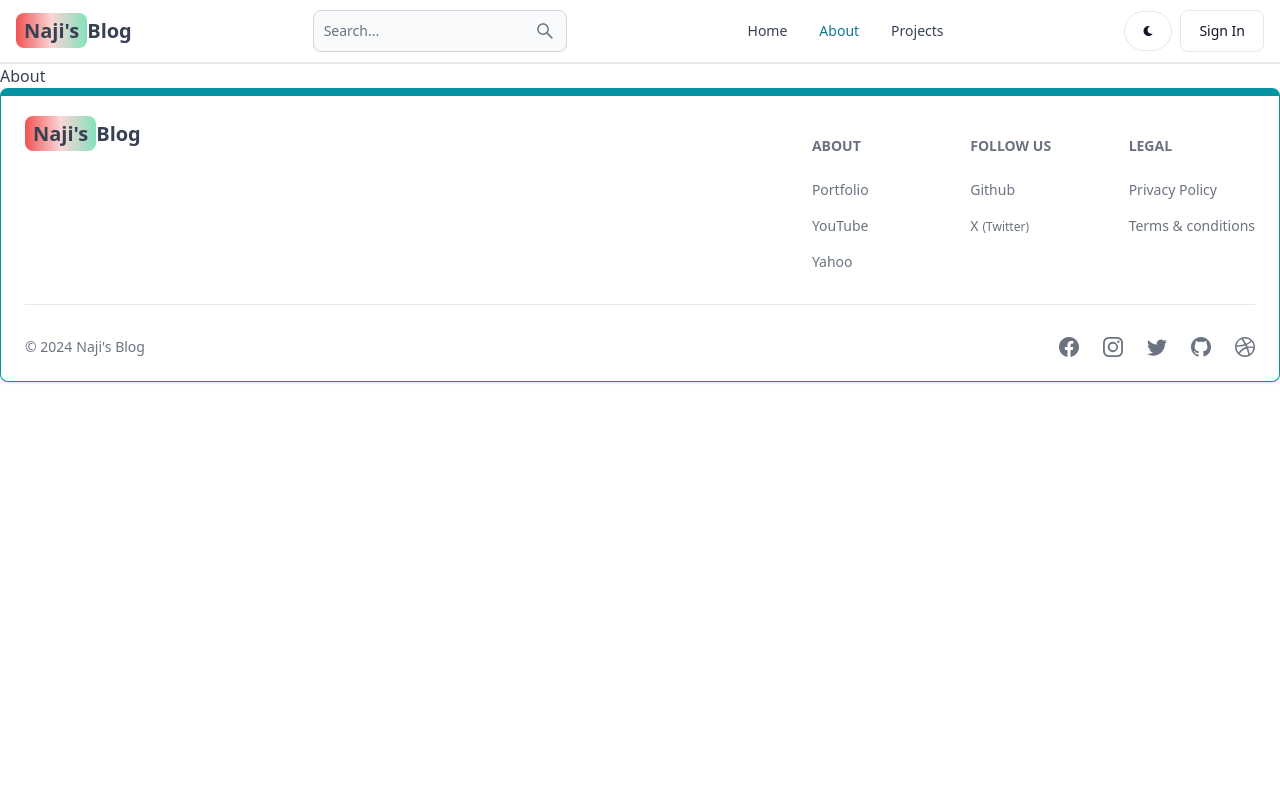
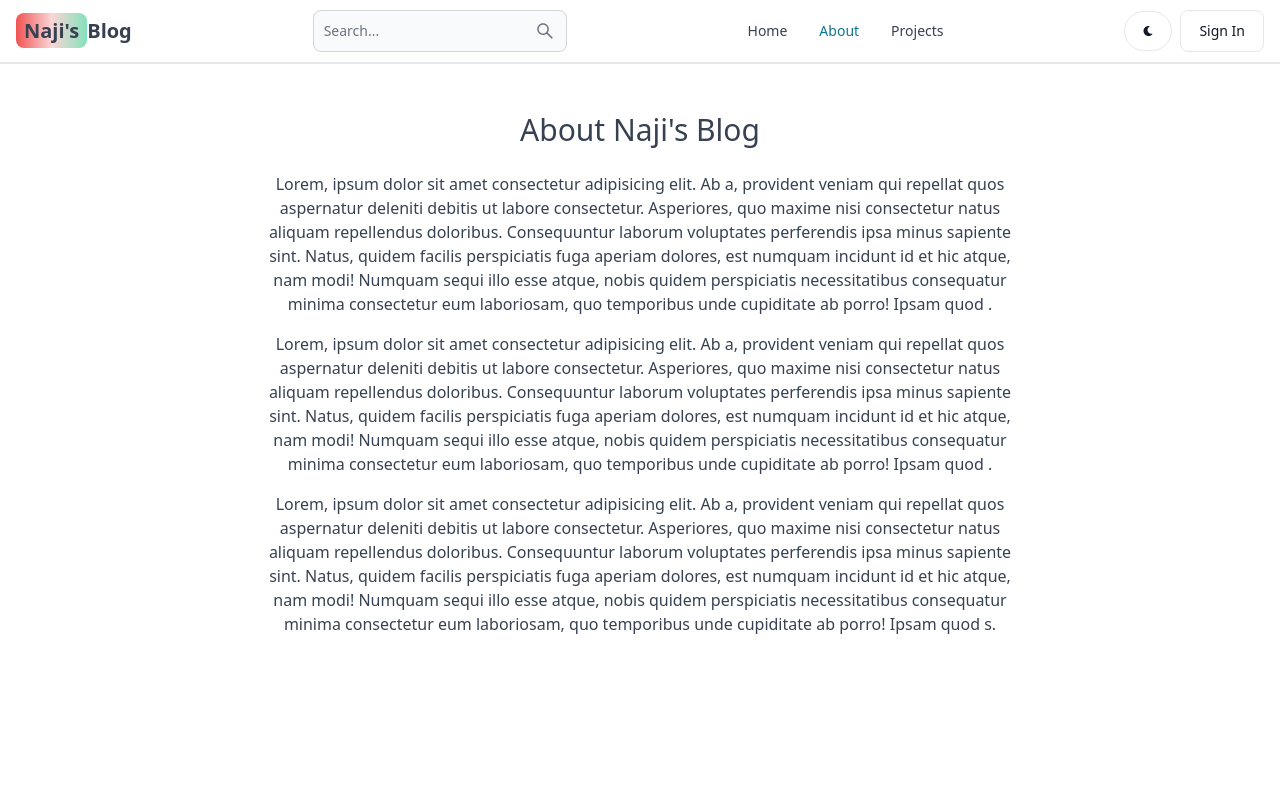
Before and after one commit to Khan511/blogpost, a React (Vite) app in the folder blogpost/: page /about in a window 1280 px wide. Shown: the top 800 px of the page. Built offline with nearby package versions, Linux system fonts and the light colour scheme; no server answers.

Commit message:
complelted About and Projects page

```diff
--- a/blogpost/src/components/dashComments/DashComments.jsx
+++ b/blogpost/src/components/dashComments/DashComments.jsx
@@ -83,7 +83,7 @@ const DashComments = () => {
     }
   };
 
-  console.log(comments)
+  console.log(comments);
 
   return (
     <div className="table-auto overflow-x-scroll p-3 scrollbar scrollbar-track-slate-100 scrollbar-thumb-slate-300  dark:scrollbar-track-slate-700 dark:scrollbar-thumb-slate-500 md:mx-auto">
@@ -101,7 +101,7 @@ const DashComments = () => {
             {comments &&
               comments.map((comment) => (
                 <Table.Body className="divide-y" key={comment._id}>
-                  <Table.Row className="bg-white dark:border-gray-700 dark:bg-gray-800">
+                  <Table.Row className=" border bg-white dark:border-gray-700 dark:bg-gray-800">
                     <Table.Cell>
                       {new Date(comment.updatedAt).toLocaleDateString()}
                     </Table.Cell>
--- a/blogpost/src/components/dashboard/DashPosts.jsx
+++ b/blogpost/src/components/dashboard/DashPosts.jsx
@@ -97,7 +97,7 @@ export const DashPosts = () => {
             {userPosts &&
               userPosts.map((post) => (
                 <Table.Body className="divide-y" key={post._id}>
-                  <Table.Row className="bg-white dark:border-gray-700 dark:bg-gray-800">
+                  <Table.Row className="border bg-white dark:border-gray-700 dark:bg-gray-800">
                     <Table.Cell>
                       {new Date(post.updatedAt).toLocaleDateString()}
                     </Table.Cell>
--- a/blogpost/src/components/dashboard/DashUsers.jsx
+++ b/blogpost/src/components/dashboard/DashUsers.jsx
@@ -90,7 +90,7 @@ const DashUsers = () => {
             {users &&
               users.map((user) => (
                 <Table.Body className="divide-y" key={user._id}>
-                  <Table.Row className="bg-white dark:border-gray-700 dark:bg-gray-800">
+                  <Table.Row className="border bg-white dark:border-gray-700 dark:bg-gray-800">
                     <Table.Cell>
                       {new Date(user.createdAt).toLocaleDateString()}
                     </Table.Cell>
--- a/blogpost/src/pages/About.jsx
+++ b/blogpost/src/pages/About.jsx
@@ -2,8 +2,17 @@ import React from "react";
 
 const About = () => {
   return (
-    <div>
-      <h1>About</h1>
+    <div className="min-h-screen">
+       <div className="max-w-3xl mx-auto mt-10">
+        <div className="p-2">
+          <h1 className="text-3xl text-center mb-6">About Naji's Blog</h1>
+          <div className="text-center">
+            <p className="mt-4">Lorem, ipsum dolor sit amet consectetur adipisicing elit. Ab a, provident veniam qui repellat quos aspernatur deleniti debitis ut labore consectetur. Asperiores, quo maxime nisi consectetur natus aliquam repellendus doloribus. Consequuntur laborum voluptates perferendis ipsa minus sapiente sint. Natus, quidem facilis perspiciatis fuga aperiam dolores, est numquam incidunt id et hic atque, nam modi! Numquam sequi illo esse atque, nobis quidem perspiciatis necessitatibus consequatur minima consectetur eum laboriosam, quo temporibus unde cupiditate ab porro! Ipsam quod  .</p>
+            <p className="mt-4">Lorem, ipsum dolor sit amet consectetur adipisicing elit. Ab a, provident veniam qui repellat quos aspernatur deleniti debitis ut labore consectetur. Asperiores, quo maxime nisi consectetur natus aliquam repellendus doloribus. Consequuntur laborum voluptates perferendis ipsa minus sapiente sint. Natus, quidem facilis perspiciatis fuga aperiam dolores, est numquam incidunt id et hic atque, nam modi! Numquam sequi illo esse atque, nobis quidem perspiciatis necessitatibus consequatur minima consectetur eum laboriosam, quo temporibus unde cupiditate ab porro! Ipsam quod  .</p>
+            <p className="mt-4">Lorem, ipsum dolor sit amet consectetur adipisicing elit. Ab a, provident veniam qui repellat quos aspernatur deleniti debitis ut labore consectetur. Asperiores, quo maxime nisi consectetur natus aliquam repellendus doloribus. Consequuntur laborum voluptates perferendis ipsa minus sapiente sint. Natus, quidem facilis perspiciatis fuga aperiam dolores, est numquam incidunt id et hic atque, nam modi! Numquam sequi illo esse atque, nobis quidem perspiciatis necessitatibus consequatur minima consectetur eum laboriosam, quo temporibus unde cupiditate ab porro! Ipsam quod  s.</p>
+          </div>
+        </div>
+       </div>
     </div>
   );
 };
--- a/blogpost/src/pages/Projects.jsx
+++ b/blogpost/src/pages/Projects.jsx
@@ -1,9 +1,19 @@
-import React from "react";
-
+import CallToAction from "./../components/callToAction/CallToAction";
 const Projects = () => {
   return (
-    <div>
-      <h1>Projects</h1>
+    <div className="  min-h-screen ">
+      <div className="mx-auto mt-5 max-w-7xl md:mt-28">
+        <div className="flex flex-col items-center ">
+          <h1 className="my-2 text-3xl ">Projects</h1>
+          <p className="my-5 p-1 text-center">
+            Build fun and engaging projects while learning HTML, CSS, and
+            JavaScript.
+          </p>
+          <div>
+            <CallToAction />
+          </div>
+        </div>
+      </div>
     </div>
   );
 };
```
